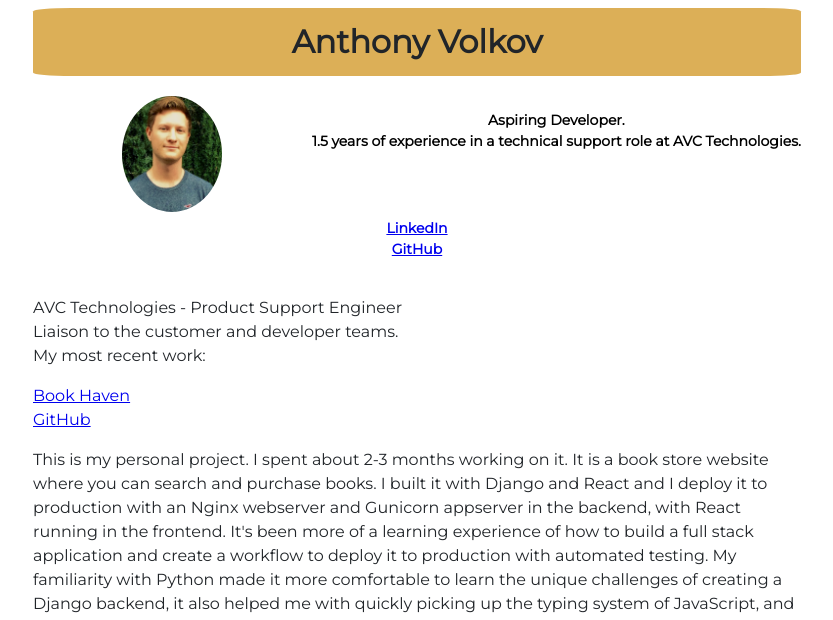
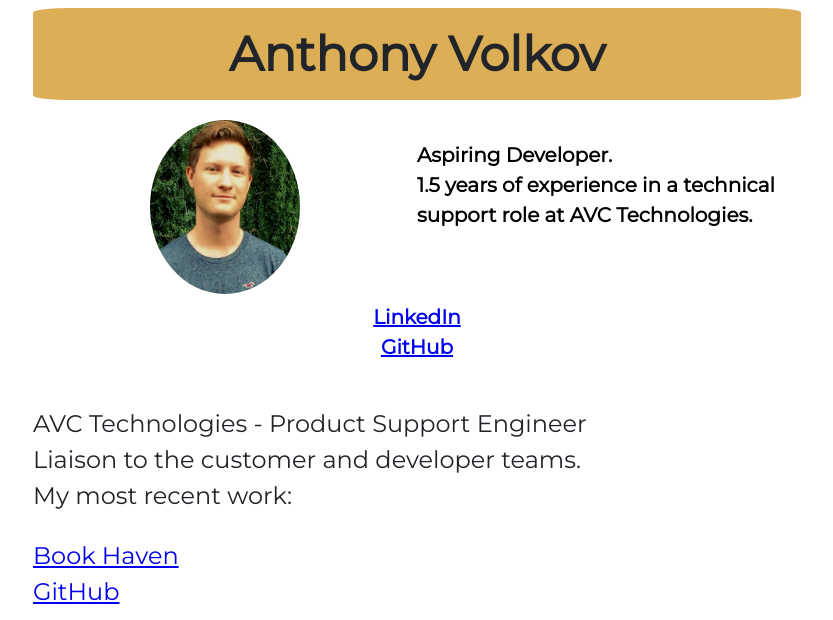
Before and after one commit to juandeaglio/juandeaglio.github.io, a plain HTML site: page index.html in a window 1280 px wide. Shown: the top 620 px of the page, without its empty margins (223-1056 px from the left). Drawn offline with Linux system fonts and the light colour scheme.

Commit message:
Mobile responsiveness adjustment and text size

```diff
--- a/styles.css
+++ b/styles.css
@@ -1,6 +1,6 @@
 body {
     font-family: 'Montserrat';
-    font-size: 16px;
+    font-size: 24px;
     font-weight: 400;
     line-height: 1.5;
     color: #212529;
@@ -16,7 +16,7 @@ body {
 
 .portfolio_header{
     text-align: center;
-    font-size: 14px;
+    font-size: 20px;
     font-weight: 700;
     color: #212529;
     padding-top: 20px;
@@ -31,15 +31,24 @@ body {
     .container {
         max-width: 768px;
     }
-    .headshot{
-        max-width: 20%;
-    }
     .portfolio_blob{
         border-radius: 10px;
         display: flex;
         flex-direction: row;
     }
-
+    .headshot {
+        width: 30%;
+        height: auto;
+    }
+    .headshot img{
+        max-width: 150px;
+        height: auto;
+    }
+    .portfolio_text{
+        width: 100%;
+        height: auto;
+        text-align: left;
+    }
 }
 
 
@@ -53,14 +62,12 @@ body {
     border-radius: 5%;
 }
 .headshot img{
-    width: 100px;
+    max-width: 150px;
     height: auto;
     border-radius: 50%;
-    margin-left: 0;
 }
 .headshot{
-    min-width: 200px;
-    width: 20%;
+    width: 100%;
     height: 100%;
     margin-left: auto;
     margin-right: auto;
```
